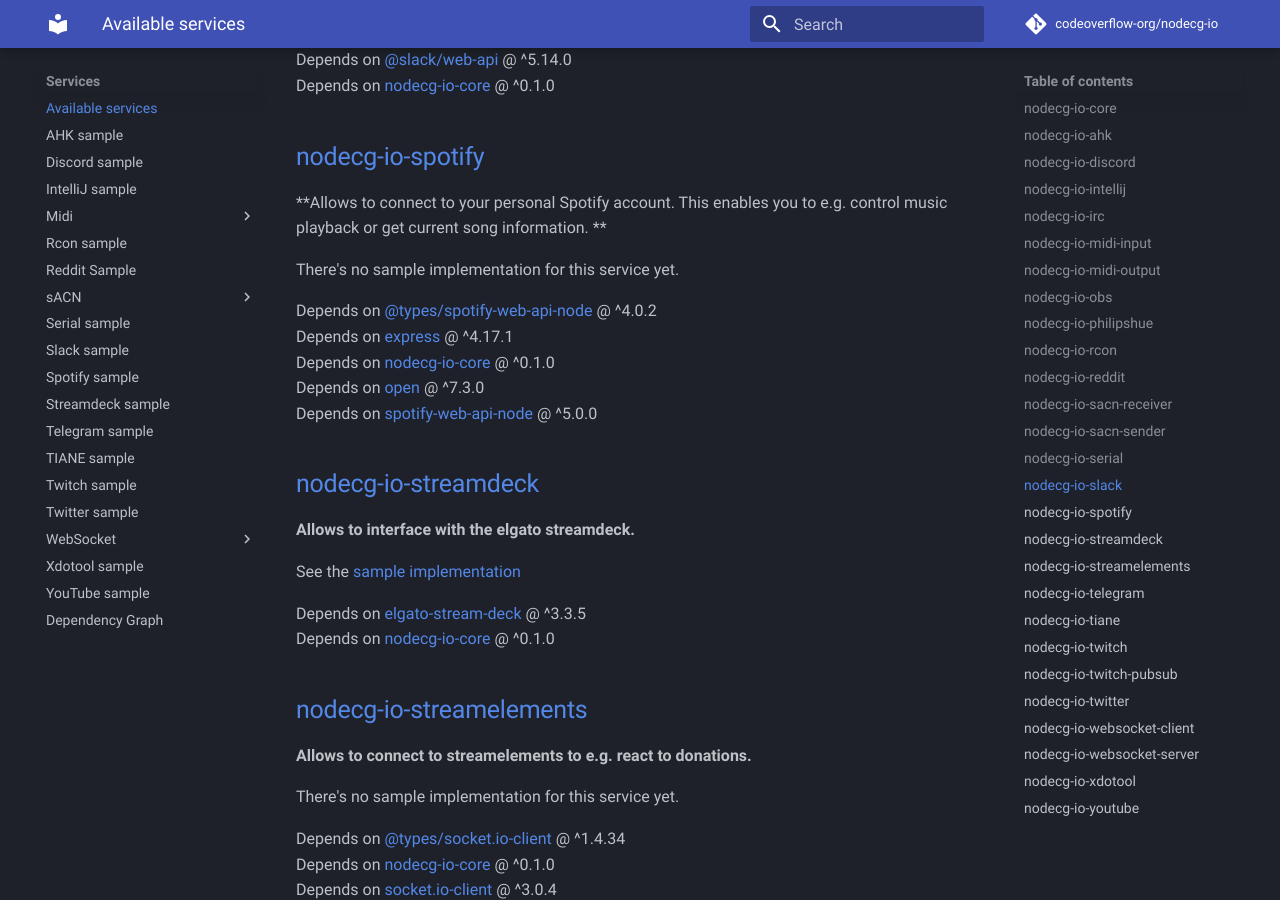
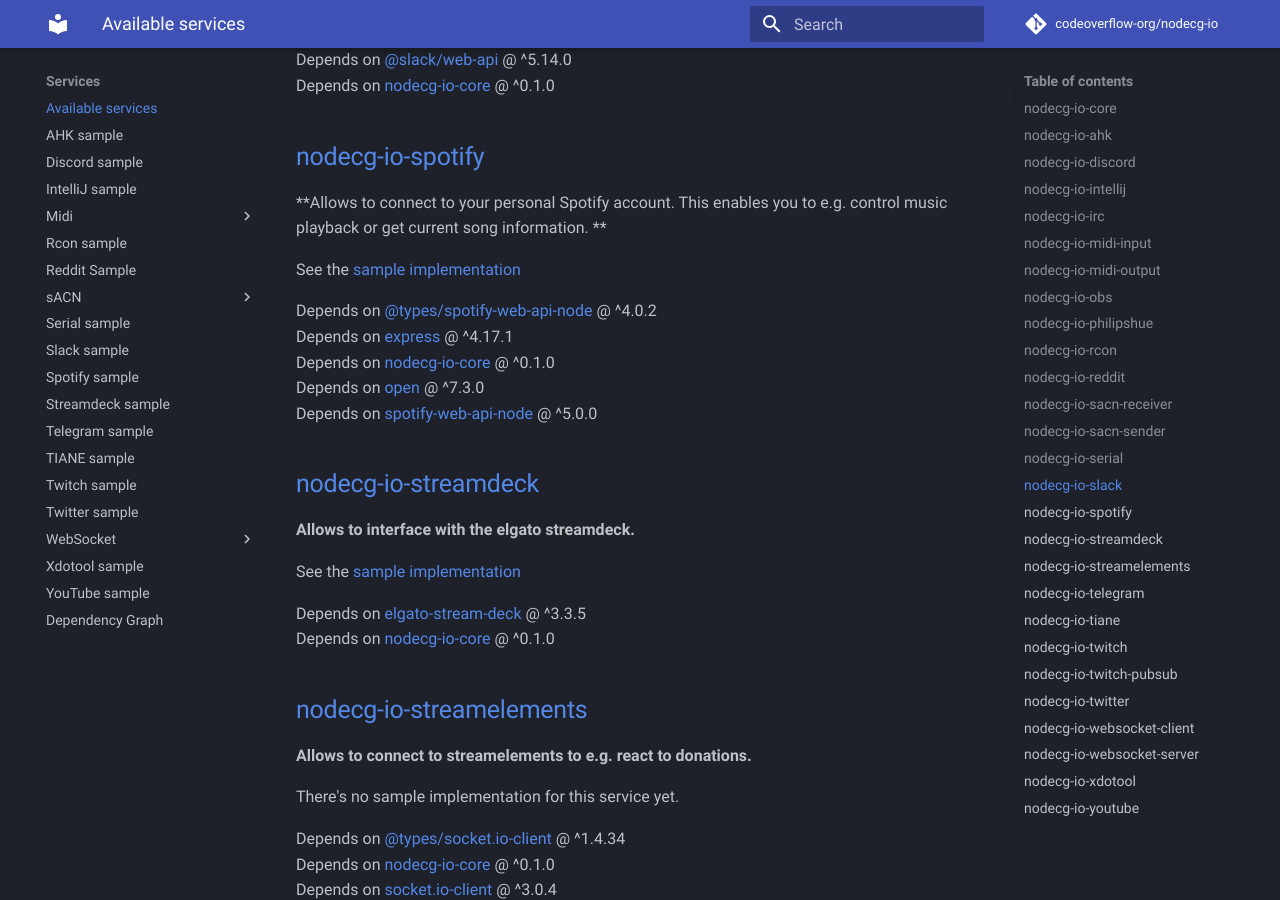
Before and after one commit to codeoverflow-org/nodecg-io-docs, an MkDocs documentation site: the page built from docs/services.md, in a window 1280 px wide and 900 px high, scrolled down 3556 px. Built offline with MkDocs 1.6.1 and Material for MkDocs 9.7.7, drawn with Linux system fonts in a browser that asks for light colours; comment, search, counter and statistics services are not loaded.

Commit message:
Update generated documentation ( codeoverflow-org/nodecg-io@ea934bba4004b946d994b384caa30e1dd6163b5c)

```diff
--- a/docs/services.md
+++ b/docs/services.md
@@ -142,7 +142,7 @@
 
 **Allows to connect to your personal Spotify account. This enables you to e.g. control music playback or get current song information. **
 
-There's no sample implementation for this service yet.
+See the [sample implementation](samples/spotify.md)
 
 Depends on [@types/spotify-web-api-node](https://www.npmjs.com/package/@types/spotify-web-api-node) @ ^4.0.2 <br>
 Depends on [express](https://www.npmjs.com/package/express) @ ^4.17.1 <br>
```
